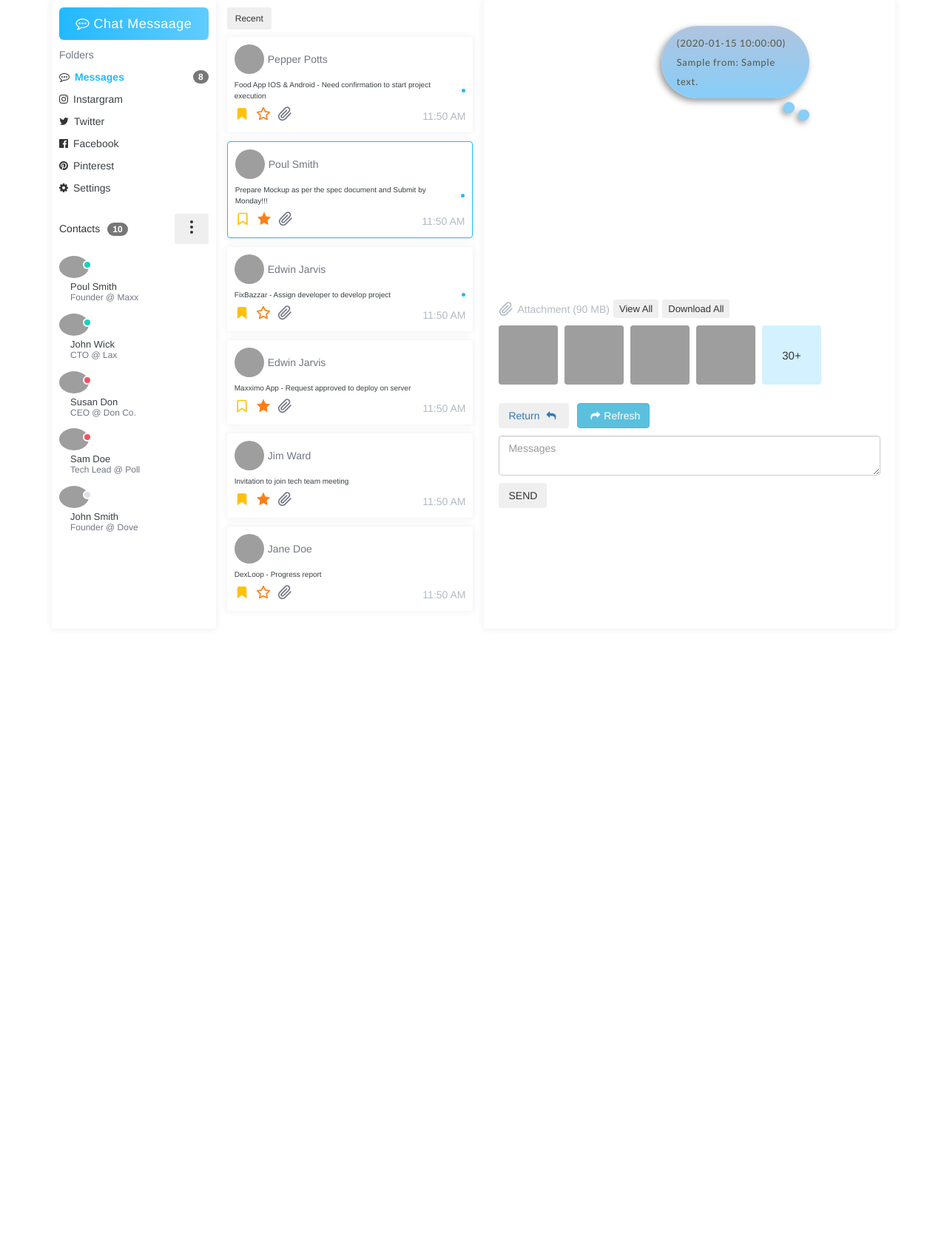
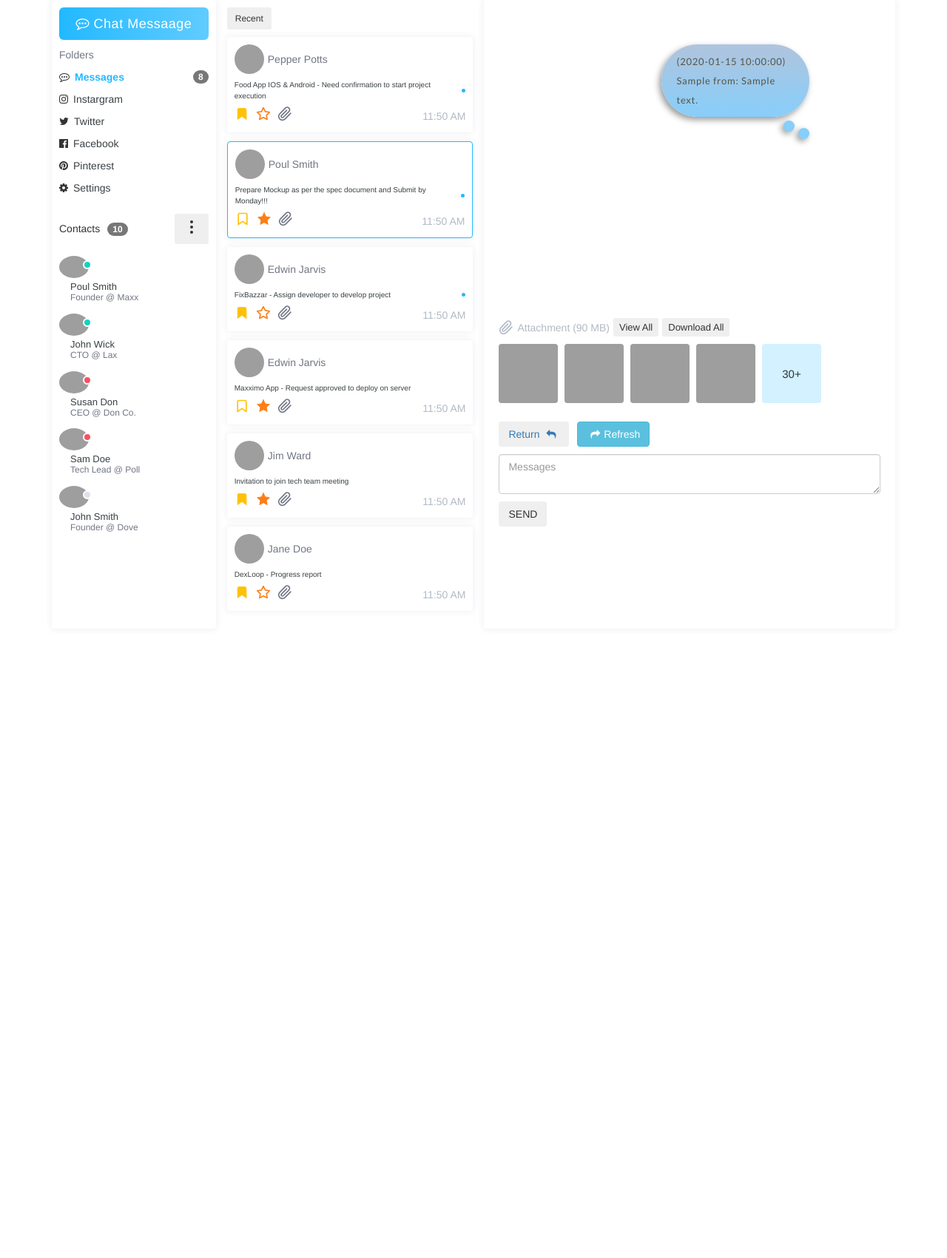
Before and after one commit to Peristratus/cafe-flask-app, a Flask app: template templates/chatapp.html in a window 1280 px wide. Shown: the whole page at 74% size. Run offline with Flask 2, Linux system fonts and the light colour scheme; the template is opened without the code that fills it: most values are stand-ins (such as "Sample title", 1, 10 or a date in 2020); some libraries are stand-ins or nearby versions; grey boxes are pictures that could not be loaded.

Commit message:
made changes to line 10 and 74

```diff
--- a/static/css/style2.css
+++ b/static/css/style2.css
@@ -7,7 +7,7 @@ p.thought {
 position:relative; /*see the support section below for more info*/
 width:200px; /*size of the bubble*/
 padding:10px 20px;
-margin:10px 10px 80px 40px;
+margin:40px 40px 80px 40px;
 /**give the bubble's background a gradient**/
 background:#f7a944; /*fallback colour for non-supporting browsers*/
 background:-webkit-gradient(linear, 0 0, 0 100%, from(#fac868), to(#f3961c));
@@ -71,7 +71,7 @@ p.bubble {
 position:relative; /*see the support section below for more info*/
 width:200px; /*size of the bubble*/
 padding:10px 20px;
-margin:10px 10px 80px 220px;
+margin:40px 40px 80px 220px;
 /**give the bubble's background a gradient**/
 background:#87CEFA; /*fallback colour for non-supporting browsers*/
 background:-webkit-gradient(linear, 0 0, 0 100%, from(#B0C4DE), to(#87CEFA));
```
